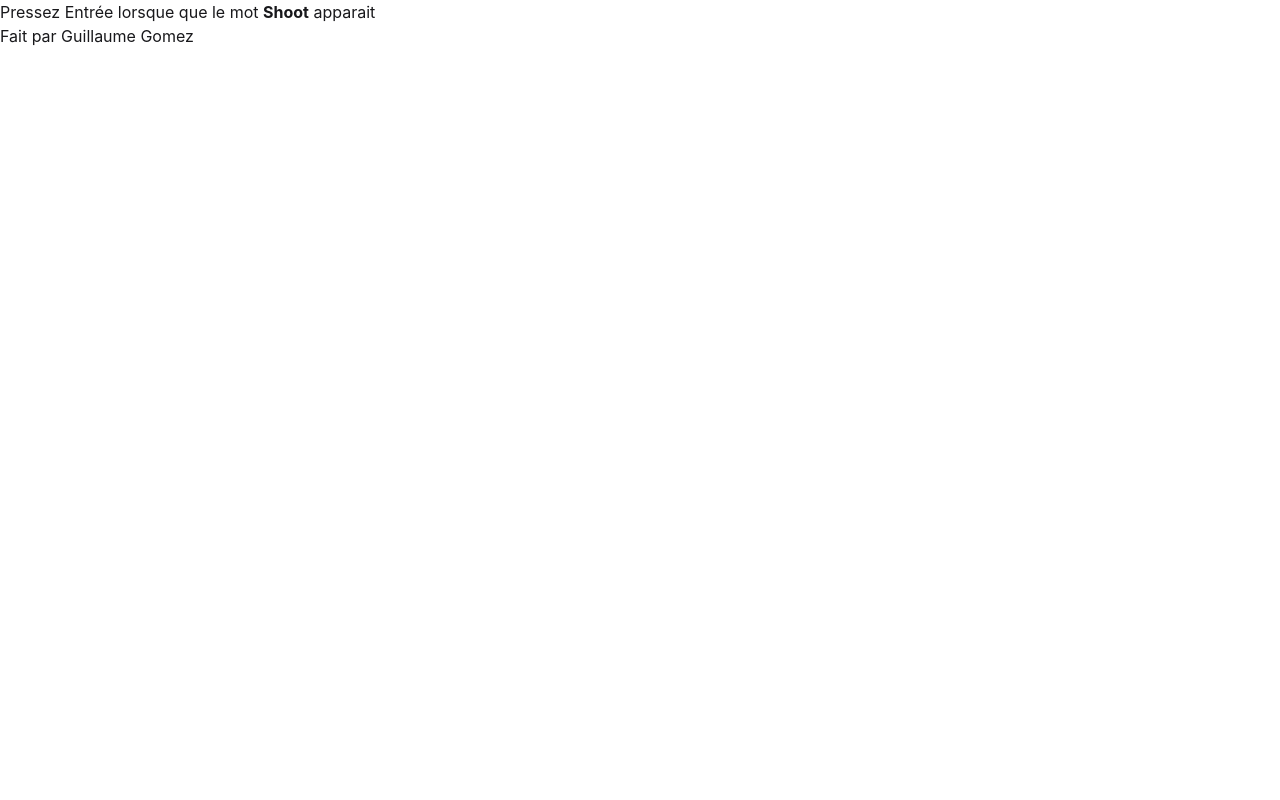
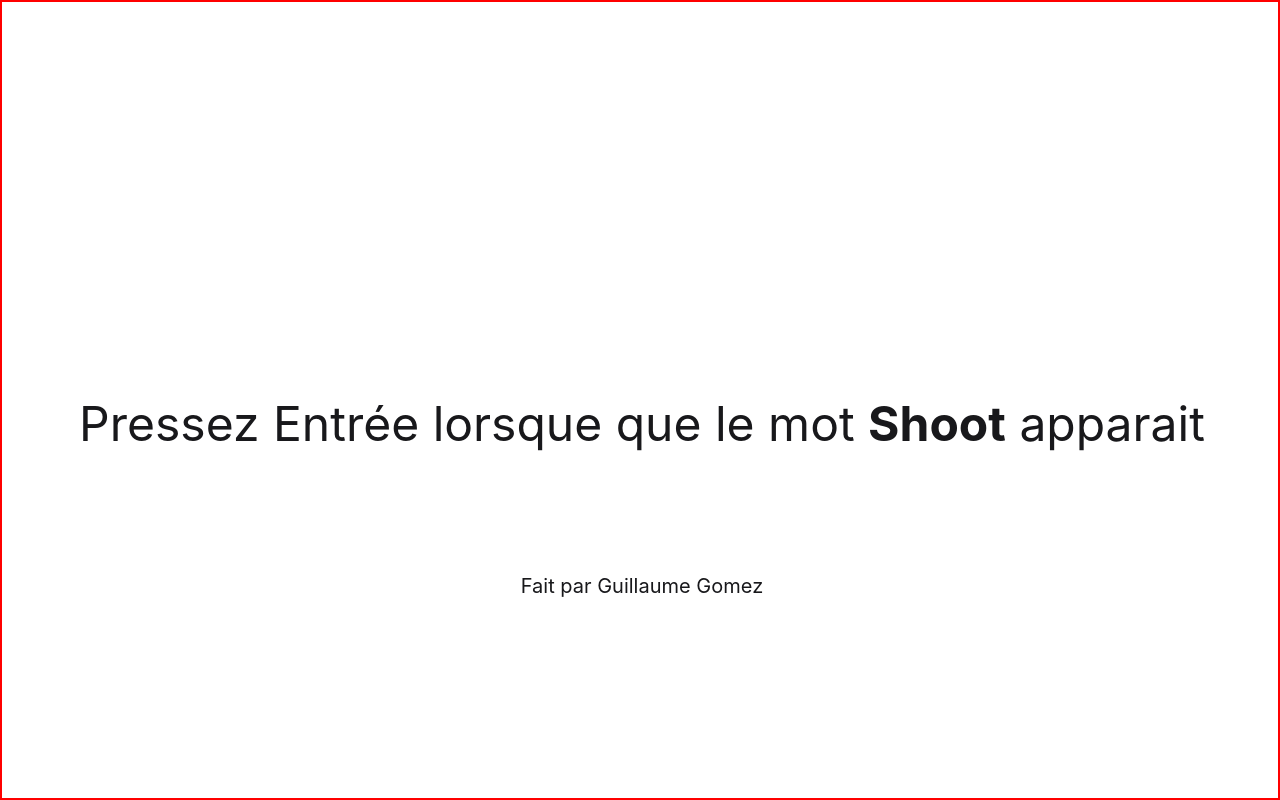
Before and after one commit to guillaume-gomez/shoot, a React (Vite) app: page / in a window 1280 px wide. Built offline with nearby package versions, Linux system fonts and the light colour scheme.

Commit message:
setup main menu

```diff
--- a/src/App.tsx
+++ b/src/App.tsx
@@ -2,13 +2,13 @@
 function App() {
 
   return (
-    <div>
-      <p>Pressez Entrée lorsque que le mot <b>Shoot</b> apparait</p>
+    <div className="h-screen" style={{border: "2px solid red"}}>
+      <p className="absolute top-2/4 text-center w-full text-5xl">Pressez Entrée lorsque que le mot <b>Shoot</b> apparait</p>
 
 
-      <div>
+      <p className="absolute bottom-1/4 text-center w-full text-xl">
         Fait par <a href="">Guillaume Gomez</a>
-      </div>
+      </p>
     </div>
   )
 }
```
